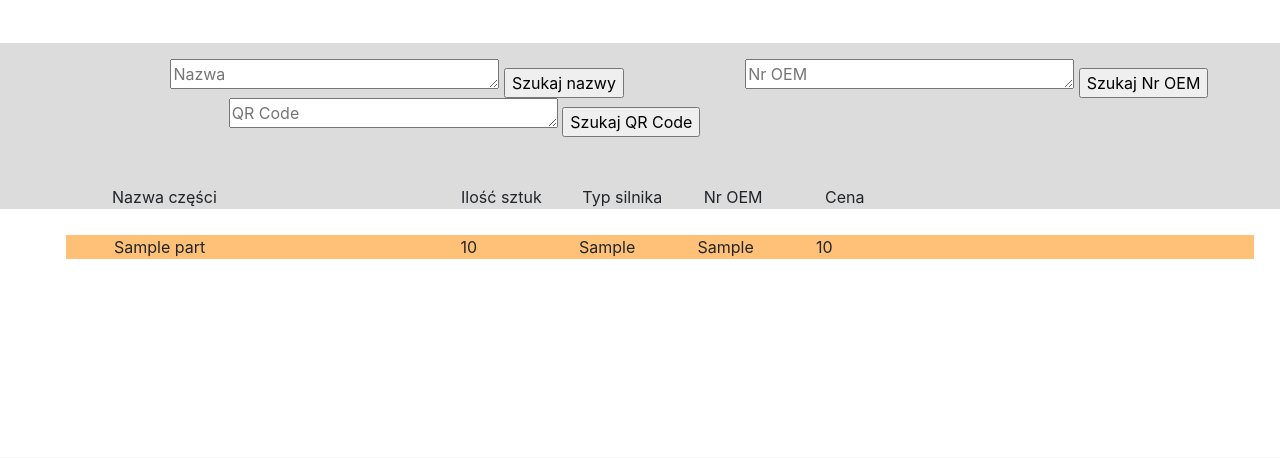
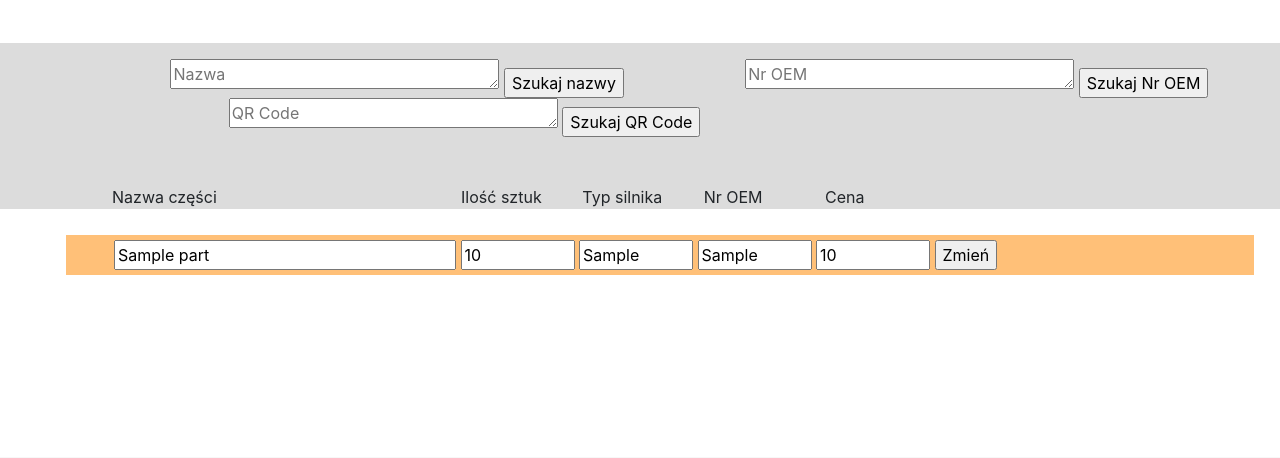
Before and after one commit to PatrykDu/popcorn-works-fastapi-fullstack-app, a FastAPI app: template templates/storage.html in a window 1280 px wide. Shown: the part 301-759 px from the top of the page. Run offline with FastAPI, Linux system fonts and the light colour scheme; the template is opened without the code that fills it: most values are stand-ins (such as "Sample title", 1, 10 or a date in 2020); some libraries are stand-ins or nearby versions.

Commit message:
Added part edit forms on storage endpoint

```diff
--- a/templates/storage.html
+++ b/templates/storage.html
@@ -52,15 +52,26 @@
 
     {% if parts %}
     <div class="scrollable-mechanic-list" style="padding-bottom: 4%;">
-        <ul>
+        <ul style="margin-bottom: 3rem;">
             {% for part in parts %}
             <li class="car_part_box " style="list-style: none; padding: 1em;">
-                <div class="wrapper" style="background: #ffc078; padding-left: 3em;">
-                    <div style="display: inline-block; width: 30%; min-width: 200px;">{{ part.name }}</div>
-                    <div style="display: inline-block; width: 10%; min-width: 100px;">{{ part.amount_left }}</div>
-                    <div style="display: inline-block; width: 10%; min-width: 100px;">{{ part.engine_type }}</div>
-                    <div style="display: inline-block; width: 10%; min-width: 100px;">{{ part.nr_oem }}</div>
-                    <div style="display: inline-block; width: 10%; min-width: 100px;">{{ part.price }}</div>
+                <div class="wrapper"
+                    style="background: #ffc078; padding-left: 3em; padding-top: 0.3em; padding-bottom: 0.3em;">
+                    <form action="storage/{{part.id}}" method="post">
+                        <input id="change_part_name" style="display: inline-block; width: 30%; min-width: 200px;"
+                            name="change_part_name" value="{{part.name}}">
+                        <input type="number" id="change_part_left"
+                            style="display: inline-block; width: 10%; min-width: 100px;" name="change_part_left"
+                            value={{part.amount_left}}>
+                        <input id="change_part_engine" style="display: inline-block; width: 10%; min-width: 100px;"
+                            name="change_part_engine" value="{{part.engine_type}}">
+                        <input id="change_part_oem" style="display: inline-block; width: 10%; min-width: 100px;"
+                            name="change_part_oem" value="{{part.nr_oem}}">
+                        <input type="number" id="change_part_price"
+                            style="display: inline-block; width: 10%; min-width: 100px;" name="change_part_price"
+                            value={{part.price}}>
+                        <input style="display: inline-block;" type="submit" value="Zmień">
+                    </form>
                 </div>
             </li>
             {% endfor %}
```
Also changed, not shown: routers/mechanic.py (+30 -0 lines).
